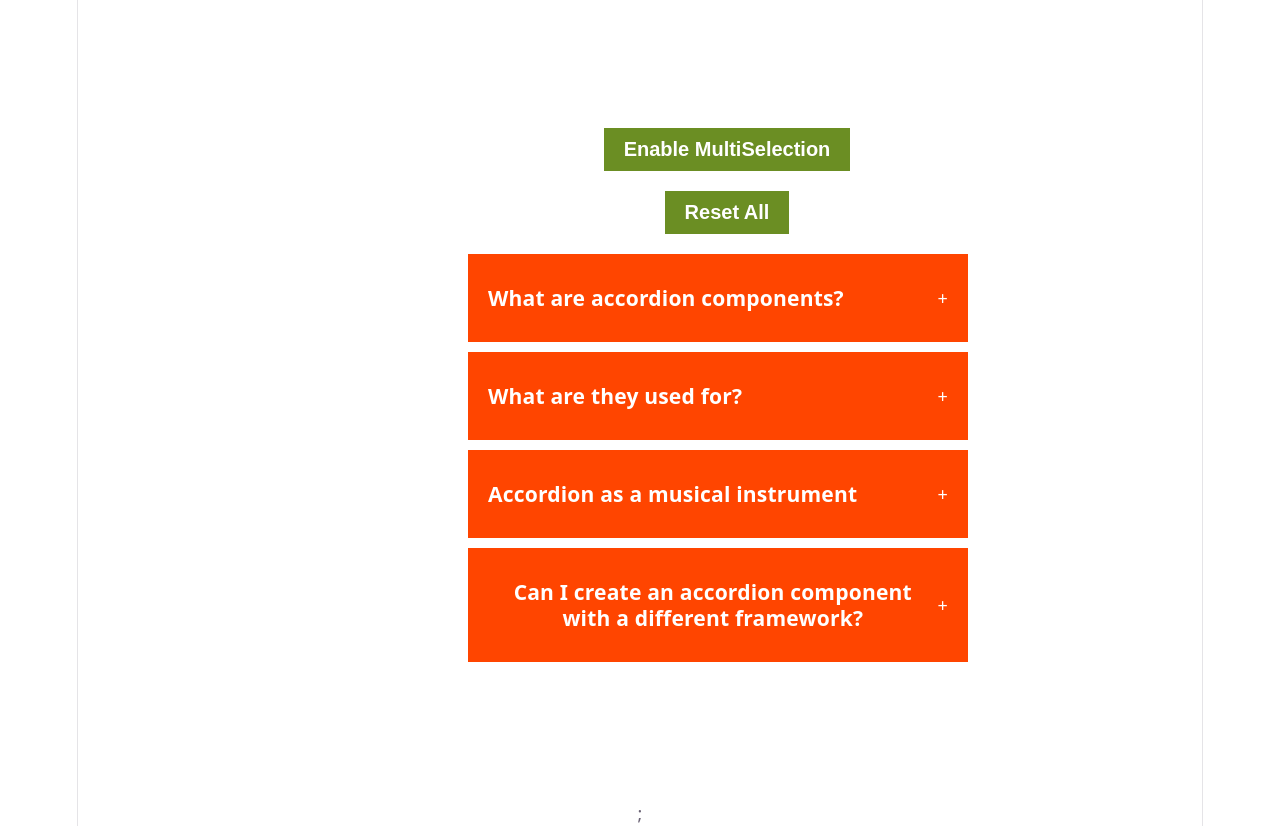
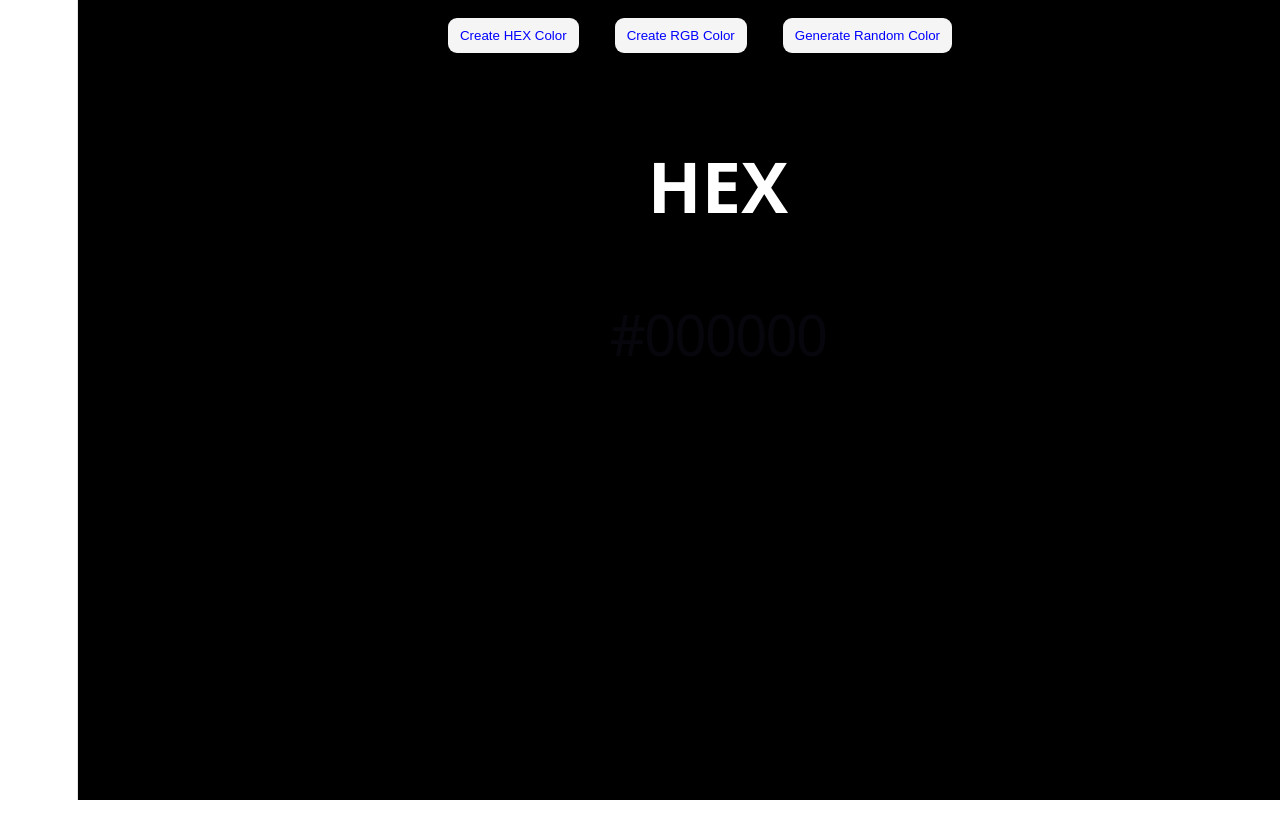
Before and after one commit to chadiboudaher/25-react-project, a React (Vite) app: page / in a window 1280 px wide. Shown: the top 826 px of the page. After the commit the page ends 800 px from the top, so only its background shows below. Built offline with nearby package versions, Linux system fonts and the light colour scheme.

Commit message:
create functional hex and rgb button generators with design

```diff
--- a/src/App.jsx
+++ b/src/App.jsx
@@ -1,11 +1,14 @@
 import "./App.css";
 import Accordian from "./components/accordian";
+import RandomColor from "./components/random-color";
 
 function App() {
   return (
     <div className="App">
       {/* Accordian component */}
-      <Accordian />;
+      {/* <Accordian />; */}
+      {/* Random Color Generator */}
+      <RandomColor />
     </div>
   );
 }
--- /dev/null
+++ b/src/components/random-color/index.jsx
@@ -0,0 +1,71 @@
+import { useEffect, useState } from "react";
+import "./style.css";
+
+export default function RandomColor() {
+  const [typeOfColor, setTypeOfColor] = useState("hex");
+  const [color, setColor] = useState("#000000");
+
+  function randonColorUtility(length) {
+    return Math.floor(Math.random() * length);
+  }
+
+  function handleCreateRandomHexColor() {
+    const hex = [1, 2, 3, 4, 5, 6, 7, 8, 9, "A", "B", "C", "D", "E", "F"];
+    let hexColor = "#";
+    for (let i = 0; i < 6; i++) {
+      hexColor += hex[randonColorUtility(hex.length)];
+    }
+
+    setColor(hexColor);
+  }
+  function handleCreateRandomRgbColor() {
+    const r = randonColorUtility(256);
+    const g = randonColorUtility(256);
+    const b = randonColorUtility(256);
+    setColor(`rgb(${r}, ${g}, ${b})`);
+  }
+
+  //   useEffect(() => {
+  //     if (typeOfColor === "rgb") {
+  //       handleCreateRandomRgbColor();
+  //     } else {
+  //       handleCreateRandomHexColor();
+  //     }
+  //   }, [typeOfColor]);
+  return (
+    <div
+      style={{
+        width: "100vw",
+        height: "100vh",
+        background: color,
+      }}
+    >
+      <button onClick={() => setTypeOfColor("hex")}>Create HEX Color</button>
+      <button onClick={() => setTypeOfColor("rgb")}>Create RGB Color</button>
+      <button
+        onClick={
+          typeOfColor === "hex"
+            ? handleCreateRandomHexColor
+            : handleCreateRandomRgbColor
+        }
+      >
+        Generate Random Color
+      </button>
+      <div
+        style={{
+          display: "flex",
+          justifyContent: "center",
+          alignItems: "center",
+          color: "#fff",
+          fontSize: "60px",
+          marginTop: "50px",
+          flexDirection: "column",
+          gap: "20px",
+        }}
+      >
+        <h3>{typeOfColor === "rgb" ? "RGB" : "HEX"}</h3>
+        <h1>{color}</h1>
+      </div>
+    </div>
+  );
+}
--- /dev/null
+++ b/src/components/random-color/style.css
@@ -0,0 +1,17 @@
+button {
+  border: none;
+  padding: 10px 12px;
+  margin-right: 2rem;
+  margin-top: 1rem;
+  color: blue;
+  border-radius: 9px;
+  background: whitesmoke;
+  transition: all 0.5s ease-in-out;
+}
+
+button:hover {
+  color: whitesmoke;
+  border-radius: 9px;
+  background: blue;
+  transform: translateY(-2px);
+}
```
